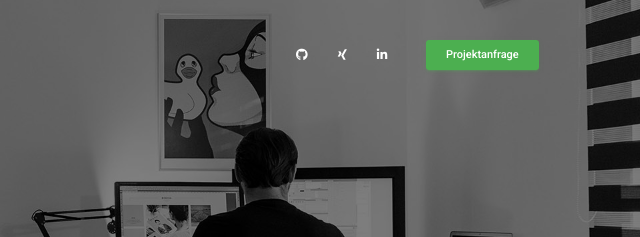
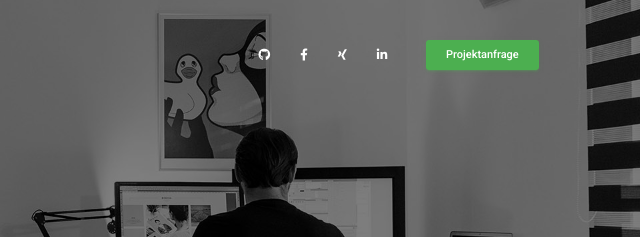
Before and after one commit to AndreasPanek/my-website, a plain HTML site: page index.html in a window 1280 px wide. Shown: the top 237 px of the page, 640-1280 px from the left. Drawn offline with Linux system fonts and the light colour scheme.

Commit message:
Added facebook icon

```diff
--- a/index.html
+++ b/index.html
@@ -78,6 +78,10 @@
               <i class="fab fa-github"></i></a>
             </a>
           </li>
+          <li class="nav-item">
+            <a class="nav-link" rel="tooltip" title="" href="https://www.facebook.com/andreas.panek.7" target="_blank">
+              <i class="fab fa-facebook-f"></i></a>
+            </a>
           <li class="nav-item">
             <a class="nav-link" rel="tooltip" title="" href="https://www.xing.com/profile/Andreas_Panek" target="_blank">
               <i class="fab fa-xing"></i></a>
```
